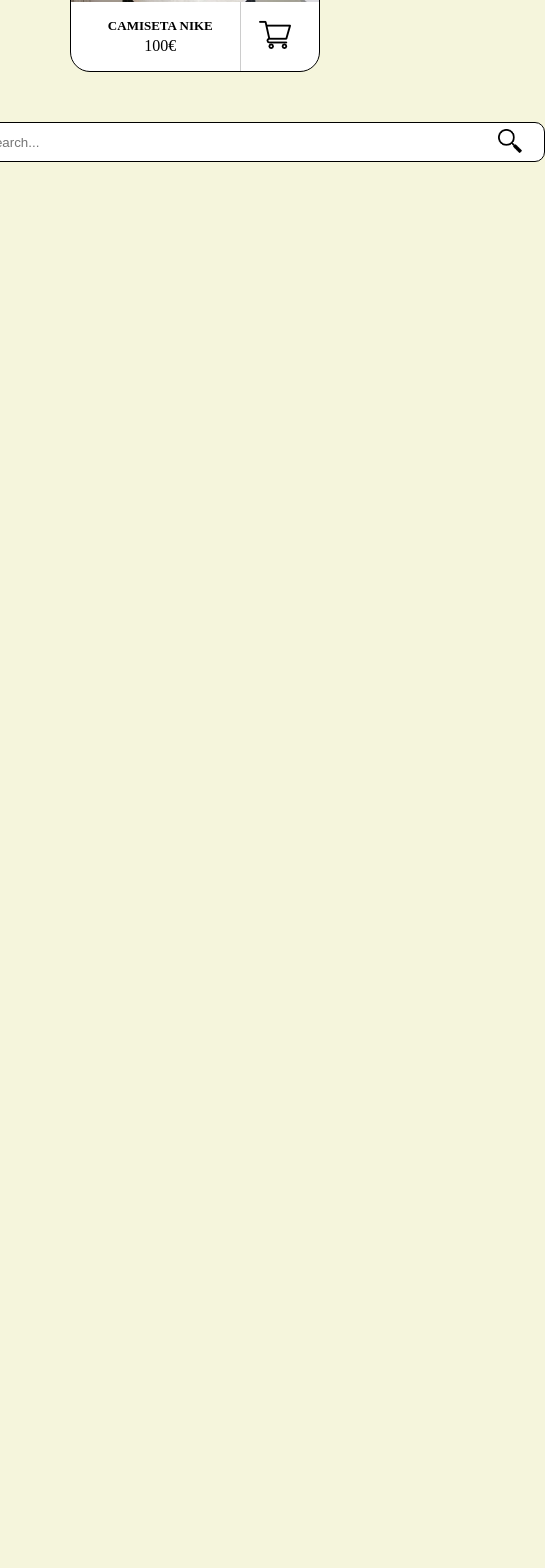
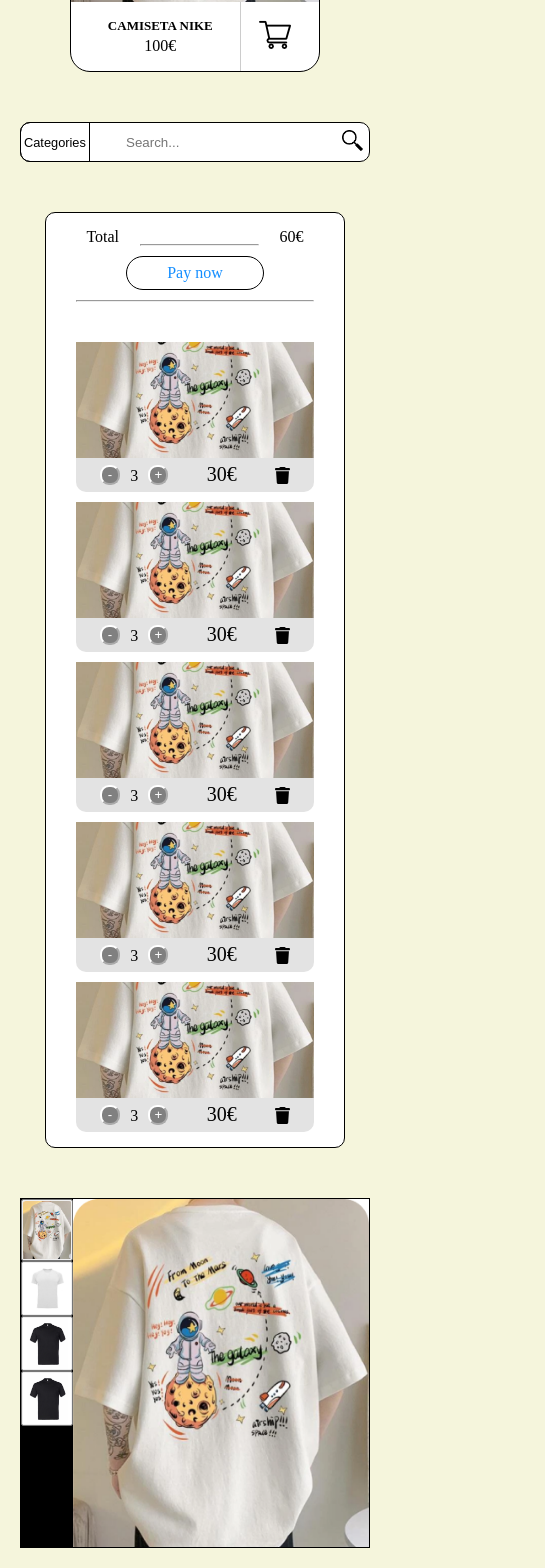
Before and after one commit to adriroca20/TFG, an Angular app in the folder angular-ecommerce/: page / in a window 390 px wide. Shown: the part 320-1888 px from the top of the page, 545 px wide, since content can reach past the window. Before the commit the page ends 844 px from the top, so only its background shows below. Built offline with nearby package versions, Linux system fonts and the light colour scheme; what ngx-img-zoom would draw is missing.

Commit message:
responsive

```diff
--- a/angular-ecommerce/src/app/app.component.css
+++ b/angular-ecommerce/src/app/app.component.css
@@ -1,18 +1,14 @@
 #productos{
     min-height: 50vh;
-    width: 100vw;
     display: flex;
     justify-content: center;
     align-items: center;
     gap: 50px;
     flex-direction: column;
     padding-top: 5vh;
+    padding-bottom: 5vh;
 }
 .boton{
     height: 200px;
     width: 200px;
 }
-
-.sm{
-    width: 500px;
-}
--- a/angular-ecommerce/src/app/app.component.html
+++ b/angular-ecommerce/src/app/app.component.html
@@ -2,6 +2,7 @@
     <app-product-card [setData]="datosProduct"></app-product-card>
     <app-search-bar [setData]="dataSearchBar"></app-search-bar>
     <!-- <app-preview-cart [setData]="dataPreviewCart" (dataEmitter)="datosRecibidos"></app-preview-cart> -->
-    <!-- <app-preview-cart [setData]="dataPreviewCart"></app-preview-cart> -->
-    <!-- <app-image-gallery [setData]="dataImageGallery"></app-image-gallery> -->
+    <app-preview-cart [setData]="dataPreviewCart"></app-preview-cart>
+    <app-image-gallery [setData]="dataImageGallery"></app-image-gallery>
+    <app-payment [setData]="dataPayment"></app-payment>
 </section>
--- a/angular-ecommerce/src/app/app.component.ts
+++ b/angular-ecommerce/src/app/app.component.ts
@@ -11,7 +11,7 @@ export class AppComponent {
   products:Array<PreviewProductCart> = []
 
   datosProduct:ProductCard={
-    class:"md-product-card",
+    class:"",
     name: "CAMISETA NIKE",
     price: "100€",
     image:"../../../assets/imagen-producto.png",
@@ -60,7 +60,7 @@ export class AppComponent {
   }
 
    dataImageGallery:imageGallery={
-    class:"sm",
+    class:"",
     images:this.dataImages
    }
 }
--- a/angular-ecommerce/src/app/components/image-gallery/image-gallery.component.css
+++ b/angular-ecommerce/src/app/components/image-gallery/image-gallery.component.css
@@ -1,16 +1,6 @@
-/* SMALL SICE */
-.image-gallery-container.sm{
-    display: flex;
-    justify-content: space-between;
-    align-items: center;
-    width: 350px;
-    height: 350px;
-    background-color: white;
-    border: 1px solid black;
-}
 /* LARGE SICE */
 
-.image-gallery-container.lg{
+.image-gallery-container{
     display: flex;
     justify-content: space-between;
     align-items: center;
@@ -53,3 +43,15 @@
     height: 100%;
     pointer-events: none;
 }
+
+@media (max-width: 600px){
+    .image-gallery-container{
+        display: flex;
+        justify-content: space-between;
+        align-items: center;
+        width: 350px;
+        height: 350px;
+        background-color: white;
+        border: 1px solid black;
+    }
+}
--- a/angular-ecommerce/src/app/components/payment/payment.component.css
+++ b/angular-ecommerce/src/app/components/payment/payment.component.css
@@ -1,3 +1,9 @@
+/* SM */
+.payment-container.sm{
+    height: 200px;
+    width: 300px;
+}
+/* LG */
 .payment-container{
     height: 300px;
     width: 500px;
@@ -32,3 +38,10 @@
     background-color: #148EFF;
     color: white;
 }
+
+@media (max-width: 600px){
+    .payment-container{
+        height: 200px;
+        width: 300px;
+    }
+}
--- a/angular-ecommerce/src/app/components/payment/payment.component.html
+++ b/angular-ecommerce/src/app/components/payment/payment.component.html
@@ -1,4 +1,4 @@
-<div class="payment-container">
+<div class="payment-container" [ngClass]="setData.class">
     <div class="payment-section">
         <p>Products</p>
         <hr>
--- a/angular-ecommerce/src/app/components/preview-cart/preview-cart.component.css
+++ b/angular-ecommerce/src/app/components/preview-cart/preview-cart.component.css
@@ -96,3 +96,7 @@
 .precio-articulo{
     font-size: 20px;
 }
+
+@media (max-width: 600px){
+
+}
--- a/angular-ecommerce/src/app/components/product-card/product-card.component.css
+++ b/angular-ecommerce/src/app/components/product-card/product-card.component.css
@@ -7,16 +7,10 @@
     align-items: center;
     flex-direction: column;
     position: relative;
-}
-
-.sm-product-card{
-    height: 150px;
-    width: 120px;
-}
-.md-product-card{
     height: 350px;
     width: 250px;
 }
+
 .product-image{
     width: 100%;
     height: 80%;
--- a/angular-ecommerce/src/app/components/search-bar/search-bar.component.css
+++ b/angular-ecommerce/src/app/components/search-bar/search-bar.component.css
@@ -1,3 +1,37 @@
+/* SM */
+.search-bar-container.sm{
+    display: flex;
+    width: 350px;
+    position: relative;
+    height: 40px;
+}
+.search-bar-container.sm .search-bar{
+    width: 100%;
+    height: 100%;
+    padding-left: 30%;
+    border: 1px solid black;
+    border-radius: 10px;
+    transition: all 0.3s ease-in-out;
+}
+.search-bar-container.sm .search-bar:focus{
+    padding-left: 23%;
+}
+.search-bar-container.sm .categories-button{
+    position: absolute;
+    left: 0;
+    height: 100%;
+    border-radius: 10px 0 0 10px;
+    background: none;
+    border: 0.5px solid black;
+    cursor: pointer;
+    padding: 2px 3px;
+    font-size: 0.8em;
+
+}
+.search-bar-container.sm .category{
+    font-size: 1em;
+}
+/* LG */
 .search-bar-container{
     display: flex;
     width: 700px;
@@ -34,12 +68,6 @@
 .button-search-bar:hover img{
     transform: rotateZ(10deg);
 }
-/* .category-selector{
-    position: absolute;
-    left: 0;
-    height: 100%;
-    border-radius: 10px 0 0 10px;
-} */
 .categories-button{
     position: absolute;
     left: 0;
@@ -83,3 +111,38 @@
 .show{
     transform: scaleY(1);
 }
+
+@media (max-width: 600px){
+    .search-bar-container{
+        display: flex;
+        width: 350px;
+        position: relative;
+        height: 40px;
+    }
+    .search-bar-container .search-bar{
+        width: 100%;
+        height: 100%;
+        padding-left: 30%;
+        border: 1px solid black;
+        border-radius: 10px;
+        transition: all 0.3s ease-in-out;
+    }
+    .search-bar-container .search-bar:focus{
+        padding-left: 23%;
+    }
+    .search-bar-container .categories-button{
+        position: absolute;
+        left: 0;
+        height: 100%;
+        border-radius: 10px 0 0 10px;
+        background: none;
+        border: 0.5px solid black;
+        cursor: pointer;
+        padding: 2px 3px;
+        font-size: 0.8em;
+
+    }
+    .search-bar-container .category{
+        font-size: 1em;
+    }
+}
--- a/angular-ecommerce/src/app/components/search-bar/search-bar.component.html
+++ b/angular-ecommerce/src/app/components/search-bar/search-bar.component.html
@@ -1,4 +1,4 @@
-<div class="search-bar-container">
+<div class="search-bar-container" [ngClass]="setData.class">
     <input type="text" class="search-bar" placeholder="Search..." #inputSearch>
     <button type="button" class="categories-button" (click)="mostrarCategorias()">Categories</button>
     <div class="categories-container" [ngClass]="categoriasMostradas ? 'show' : 'hide'">
--- a/angular-ecommerce/src/app/components/shopping-cart/shopping-cart.component.css
+++ b/angular-ecommerce/src/app/components/shopping-cart/shopping-cart.component.css
@@ -102,3 +102,7 @@
     background-color: white;
     color: black;
 }
+
+@media (max-width: 600px){
+
+}
```
